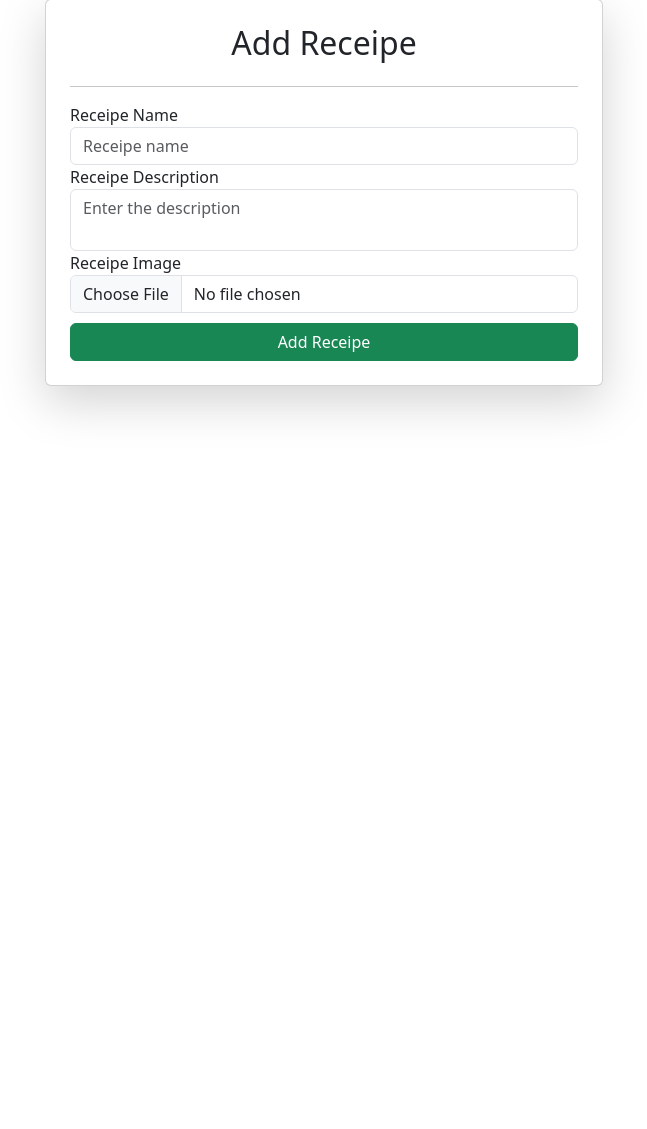
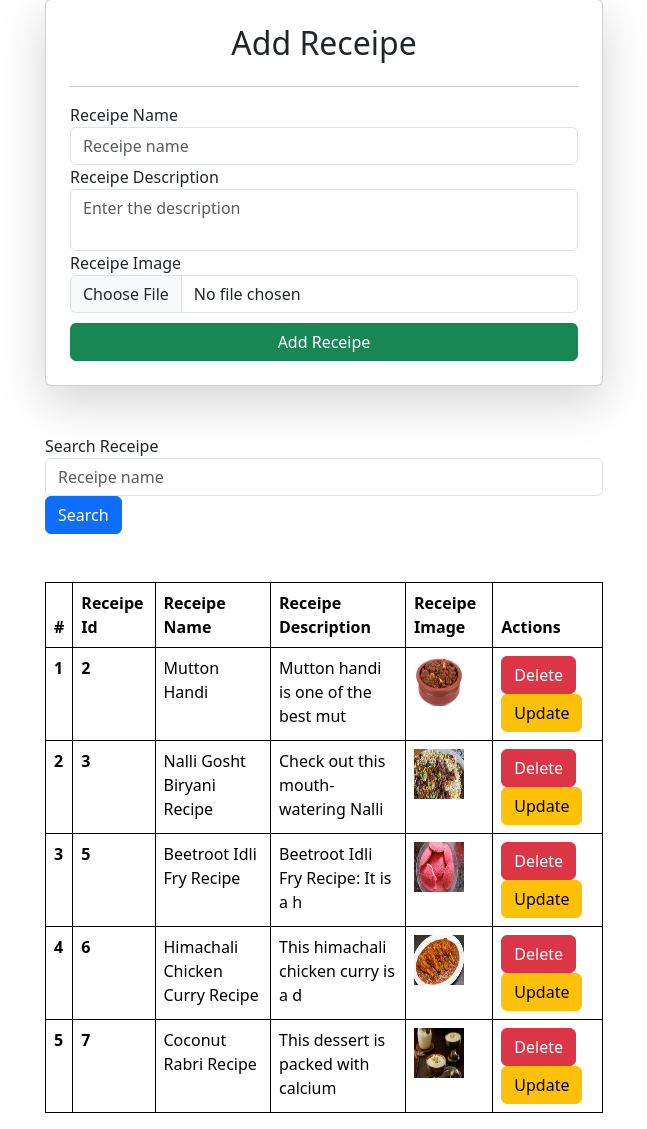
Before and after one commit to sahil-vanarse/Django-Tutorial, a Django app: page /receipes/ in a window 1280 px wide. Shown: the part 49-1178 px from the top of the page, without its empty margins (316-963 px from the left). Before the commit the page ends 464 px from the top, so only its background shows below. Run offline with Django 5.2, Linux system fonts and the light colour scheme; data comes from the database, SQL or seed files in the repository; both versions use the stored data as it was after the commit.

Commit message:
Receipe Project Complete

```diff
--- a/core/core/urls.py
+++ b/core/core/urls.py
@@ -18,13 +18,24 @@ from django.contrib import admin  # type: ignore
 from django.urls import path   # type: ignore
 from home.views import *
 from vege.views import *
+from django.conf import settings # type: ignore
+from django.conf.urls.static import static # type: ignore
+from django.contrib.staticfiles.urls import staticfiles_urlpatterns  # type: ignore
 
 
 urlpatterns = [
     path('', home, name = "home"),
     path('receipes/', receipes, name = "receipes"),
+    path('delete_receipe/<int:id>/', delete_receipe, name='delete_receipe'),
+    path('update_receipe/<int:id>/', update_receipe, name="update_receipe"),
     path('success_page/', success_page, name = "success_page"),
     path('contact/', contact, name = "contact"),
     path('about/', about, name = "about"),
     path('admin/', admin.site.urls),
 ]
+
+if settings.DEBUG:
+    urlpatterns += static(settings.MEDIA_URL, document_root = settings.MEDIA_ROOT)
+
+
+urlpatterns += staticfiles_urlpatterns()
--- a/core/vege/templates/receipe.html
+++ b/core/vege/templates/receipe.html
@@ -24,4 +24,61 @@
       </form>
 </div>
 
+
+{% comment %} <div class="container mt-5">
+    <form class="col-6 mx-auto card p-4 shadow-lg" method="post" enctype="multipart/form-data" >
+        {% csrf_token %}
+
+    </form>
+
+</div> {% endcomment %}
+
+
+
+{% comment %} {{receipe}} {% endcomment %}
+<div class="container mt-5">
+    <div class="mt-5">
+        <div class="mx-auto col-6">
+            <div class="mb-3">
+                <form>
+                <div class="form-group">
+                    <label for="exampleInputEmail1">Search Receipe</label>
+                    <input type="search" class="form-control" name="search_receipe" placeholder="Receipe name">
+                  </div>
+                <button type="submit" class="btn btn-primary">Search</button>
+                </form>
+            <div>
+        </div>
+    </div>
+<table class="table table-hover mt-5">
+    <thead>
+      <tr>
+        <th scope="col">#</th>
+        <th scope="col">Receipe Id</th>
+        <th scope="col">Receipe Name</th>
+        <th scope="col">Receipe Description</th>
+        <th scope="col">Receipe Image</th>
+        <th scope="col">Actions</th>
+      </tr>
+    </thead>
+    <tbody>
+        {% for receipe in receipes %}
+      <tr>
+        <th scope="row">{{ forloop.counter }}</th>
+        <th scope="row">{{receipe.id}}</th>
+        <td>{{receipe.receipe_name}}</td>
+        <td>{{receipe.receipe_description|slice:":35"}}</td>
+        <td>
+            <img src="/media/{{ receipe.receipe_image }}" style="height:50px; width:50px" >
+        </td>
+        <td>
+            <a href="/delete_receipe/{{receipe.id}}/" class="btn btn-danger">Delete</a>
+            <a href="/update_receipe/{{receipe.id}}/" class="btn btn-warning">Update</a>
+        </td>
+      </tr>
+      {% endfor %}
+    </tbody>
+  </table>
+</div>
+
 {% endblock %}
--- a/core/vege/views.py
+++ b/core/vege/views.py
@@ -1,4 +1,5 @@
 from django.shortcuts import *  # type: ignore
+from django.http import * #type: ignore
 from vege.models import *
 # Create your views here.
 def receipes(request):
@@ -8,12 +9,54 @@ def receipes(request):
         receipeDes = data.get('receipe_description')
         receipeImage = request.FILES.get('receipe_image')
 
-        Receipe.objects.create(receipe_name = receipeName,
-                                receipe_description = receipeDes,
-                                receipe_image = receipeImage
-                                )
+        # Receipe.objects.create(receipe_name = receipeName,
+        #                         receipe_description = receipeDes,
+        #                         receipe_image = receipeImage
+        #                         )
+        receipe = Receipe(
+            receipe_name = receipeName,
+            receipe_description = receipeDes,
+            receipe_image = receipeImage
+        )
+        receipe.save()
 
         # after the data is saved we need to refresh the page so we need to do this
         return redirect('/receipes')
 
-    return render(request, "receipe.html")
+    querySet = Receipe.objects.all()
+
+
+    if request.GET.get('search_receipe'):
+        querySet = querySet.filter(receipe_name__icontains = request.GET.get('search_receipe')
+                                   )
+
+    context = {'receipes' : querySet}
+
+    return render(request, "receipe.html", context)
+
+def delete_receipe(request, id):
+    querySet = Receipe.objects.get(id = id)
+    querySet.delete()
+    return redirect('/receipes')
+
+def update_receipe(request, id):
+    querySet = Receipe.objects.get(id = id)
+    if request.method == "POST":
+        updated_receipe_name = request.POST.get('receipe_name')
+        updated_receipe_description = request.POST.get('receipe_description')
+        updated_receipe_image = request.FILES.get('receipe_image')
+
+        querySet.receipe_name = updated_receipe_name
+        querySet.receipe_description = updated_receipe_description
+
+        if updated_receipe_image:
+            querySet.receipe_image = updated_receipe_image
+
+        querySet.save()
+        return redirect('/receipes')
+
+
+    context = {'receipe' : querySet}
+
+
+    return render(request, "update_receipe.html", context)
```
Also changed, not shown: core/core/settings.py (+8 -0 lines), core/vege/templates/update_receipe.html (added, +28 -0 lines), core/db.sqlite3, core/public/static/receipe_image/at0sm6uo_biryani_625x300_21_April_24.webp (renamed from core/receipe_image/at0sm6uo_biryani_625x300_21_April_24.webp), core/public/static/receipe_image/download.jpeg (added), core/public/static/receipe_image/efrl2jm8_chicken-curry_625x300_24_December_23.webp (added), core/public/static/receipe_image/fe64udn8_beetroot-idli-fry_625x300_29_December_23.webp (added), core/public/static/receipe_image/isoj5cg8_chikki_625x300_05_January_24.jpg (added), core/public/static/receipe_image/n25obec8_rabri_625x300_20_October_22.webp (added), core/public/static/receipe_image/vks7f1kg_mango-kiwi-chutney_625x300_06_July_24.webp (renamed from core/receipe_image/vks7f1kg_mango-kiwi-chutney_625x300_06_July_24.webp).
